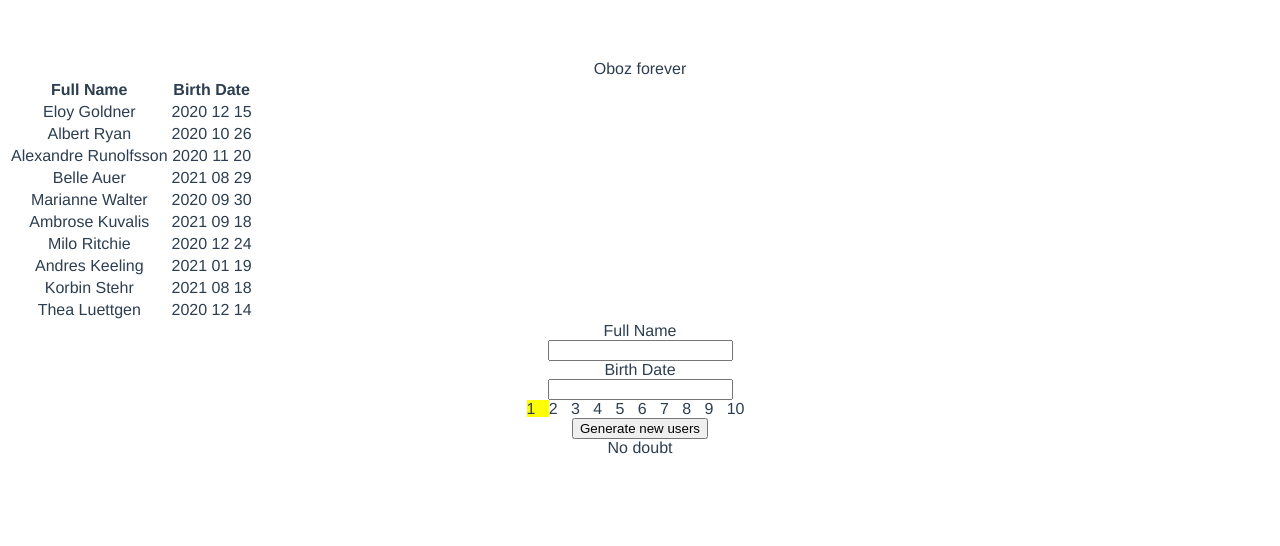
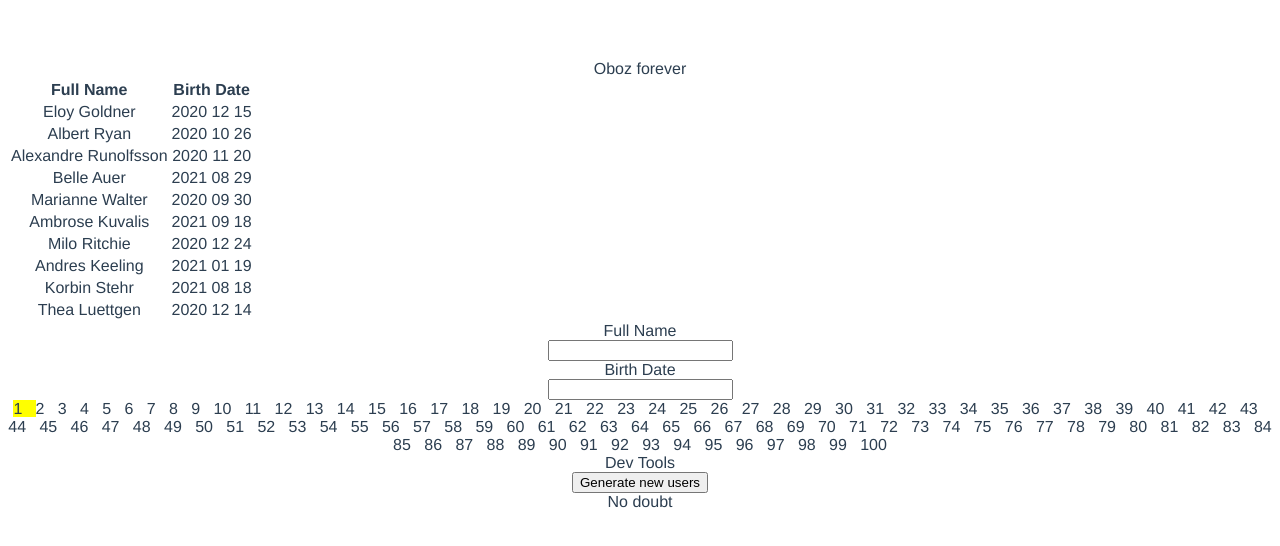
Before and after one commit to Grusteam/vue3-table, a Vue app: page / in a window 1280 px wide. Shown: the top 546 px of the page. Built offline with nearby package versions, Linux system fonts and the light colour scheme.

Commit message:
#query model braking changes

```diff
--- a/src/components/Users.vue
+++ b/src/components/Users.vue
@@ -1,20 +1,31 @@
 <template>
   <div class="users">
     <header>Oboz forever</header>
+
+    <!-- table -->
     <UsersTable
       :items="usersOutput"
       :sorting="sortingParams"
       @sort="(id) => (sortingField = id)"
     />
-    <!--  -->
-    <SearchBar />
-    <!--  -->
+
+    <!-- search panel with text inputs -->
+    <SearchBar v-model="filter" />
+
+    <!-- page selector -->
     <Pagination
       v-model="page"
       :items="sortedUsers?.length"
-      :page-size="pageSize"
+      :page-size="perPage"
     />
-    <button @click="users = generateNewUsers()">Generate new users</button>
+
+    <!-- optional -->
+    <div class="devtools">
+      <div class="devtools__title">Dev Tools</div>
+
+      <button @click="users = generateNewUsers()">Generate new users</button>
+    </div>
+
     <footer>No doubt</footer>
   </div>
 </template>
@@ -27,6 +38,8 @@ import { getUsers } from '../scripts/utils/faker';
 import {
   countPaginationParams,
   sortByField,
+  decodeCombinedQueryParameterString,
+  encodeCombinedQueryParameterString,
 } from '../scripts/utils/applicative';
 import history from '../scripts/utils/history';
 import { tableFields } from '../scripts/constants/business/table';
@@ -39,24 +52,28 @@ export default {
     SearchBar,
   },
   data() {
-    const { page, pageSize, sortingField } = this.getQueryParams();
+    const { page, perPage, sortingField, filter } = this.getQueryParams();
     const users = this.getUsers();
-
-    this.pageSize = pageSize;
 
     const result = {
       users,
       /*  */
       page,
+      perPage,
+      /*  */
       sortingField,
       sortingDirection: false,
+      filter,
     };
 
     return result;
   },
   watch: {
-    page(val) {
-      history.update('page', val);
+    tableParams(params) {
+      this.setcombinedQueryParam(params);
+    },
+    filter(filter) {
+      this.setcombinedQueryParam(filter);
     },
   },
   computed: {
@@ -67,25 +84,35 @@ export default {
       return result;
     },
     totalPages() {
-      const { sortedUsers, pageSize } = this;
-      const result = Math.ceil(sortedUsers?.length / pageSize);
+      const { sortedUsers, perPage } = this;
+      const result = Math.ceil(sortedUsers?.length / perPage);
 
       return result;
     },
     /* 1 filtering */
     filteredUsers() {
-      const { users } = this;
+      const { users, filter } = this;
+      let result = [...users];
 
-      const filter = () => true;
+      Object.entries(filter).forEach(([key, val]) => {
+        const filter = (user) => {
+          if (!user[key] || !val) return true;
 
-      const result = users.filter(filter);
+          const area = user[key].toLowerCase?.();
+          const target = val.toLowerCase?.();
+
+          return area?.includes(target);
+        };
+
+        result = result.filter(filter);
+      });
 
       return result;
     },
     /* 2 sorting */
     sortedUsers() {
-      const { users, sortingField } = this;
-      const result = [...users];
+      const { filteredUsers, sortingField } = this;
+      const result = [...filteredUsers];
 
       const sort = (a, b) => sortByField(a, b, sortingField);
 
@@ -96,25 +123,39 @@ export default {
     },
     /* 3 pagination */
     usersOutput() {
-      const { sortedUsers, page, pageSize } = this;
+      const { sortedUsers, page, perPage } = this;
+
       const { start, end } = countPaginationParams(
         page,
-        pageSize,
+        perPage,
         sortedUsers.length
       );
       const result = sortedUsers.slice(start, end);
 
       return result;
     },
+    /* query */
+    tableParams() {
+      const { page, perPage } = this;
+      const result = {
+        page,
+        perPage,
+      };
+
+      return result;
+    },
   },
   beforeCreate() {
-    /* plwase pre-set users number */
-    this.usersCount = 100;
+    /* please pre-set users number */
+    this.usersCount = 1000;
   },
   created() {
     const queryParams = history.getAllParams();
 
     this.queryParams = queryParams;
+  },
+  mounted() {
+    window.onpopstate = this.watchHistoryState;
   },
   methods: {
     getUsers() {
@@ -148,29 +189,54 @@ export default {
       return result;
     },
     getQueryParams() {
+      /* real query params */
       const queryParams = history.getAllParams();
       const {
-        page: queryPage,
-        sort,
-        perPage /* selection, filter */,
+        tableParams,
+        filter,
+        /* selection,  */
       } = queryParams;
+
+      /* certain params from combined string */
+      const filterSetup = decodeCombinedQueryParameterString(filter);
+      const tableSetup = decodeCombinedQueryParameterString(tableParams);
+      const { page: queryPage, sort, perPage } = tableSetup || {};
+
+      /* data interpretation */
       const page = +queryPage > 0 ? +queryPage : 1;
       const pageSize = +perPage > 0 ? +perPage : 10;
       const sortingField =
         tableFields.find(({ id }) => id === sort)?.id || null;
 
-      const result = { page, pageSize, sortingField };
-
-      // console.log('input', queryParams);
-      // console.log('output', result);
+      /* output */
+      const result = {
+        page,
+        perPage: pageSize,
+        sortingField,
+        filter: filterSetup,
+      };
 
       return result;
+    },
+    applyQueryParams() {
+      const setup = this.getQueryParams();
+
+      Object.entries(setup).forEach(([key, val]) => {
+        console.log('key, val', key, val);
+        this[key] = val;
+      });
+    },
+    watchHistoryState(e) {
+      console.log('e', e);
+      this.applyQueryParams();
+    },
+    setcombinedQueryParam(params) {
+      const newQueryParam = encodeCombinedQueryParameterString(params);
+
+      history.update('tableParams', newQueryParam);
     },
   },
 };
 </script>
 
 <style scoped lang="scss"></style>
-
-/* tableParams=sort:-fullName page:1 perPage=5 selection=id1,id2
-filter=fullName:Vladis birthDate:12.12.2012 */
```
